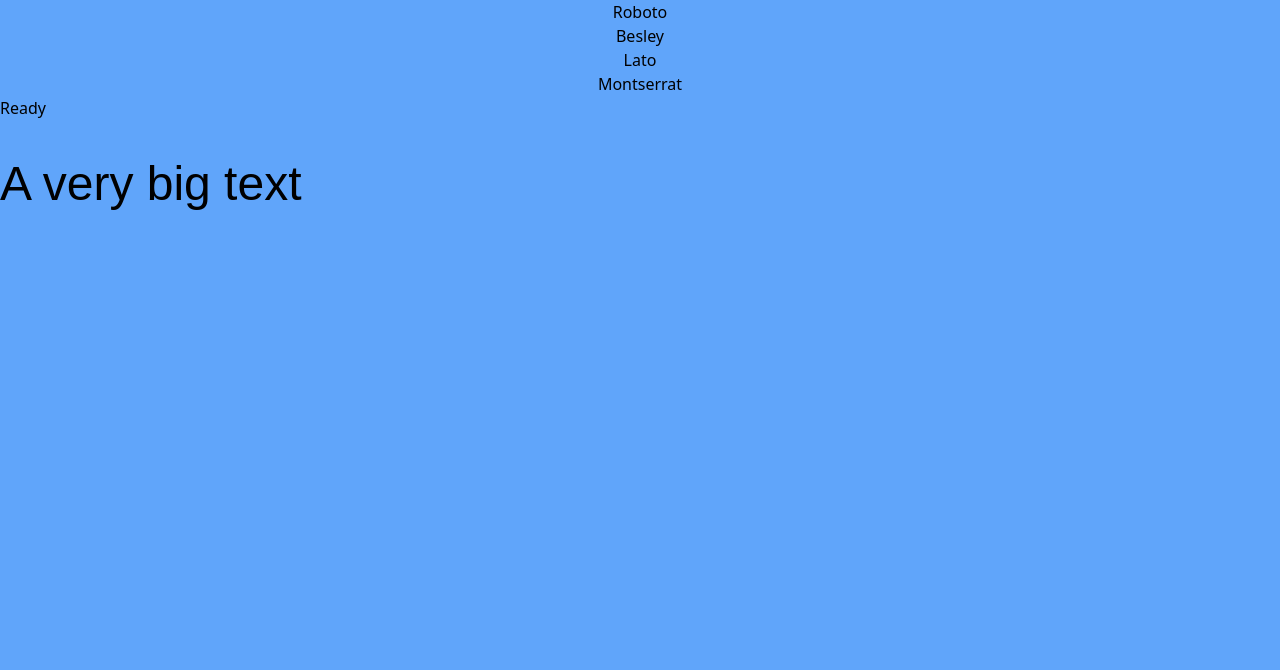
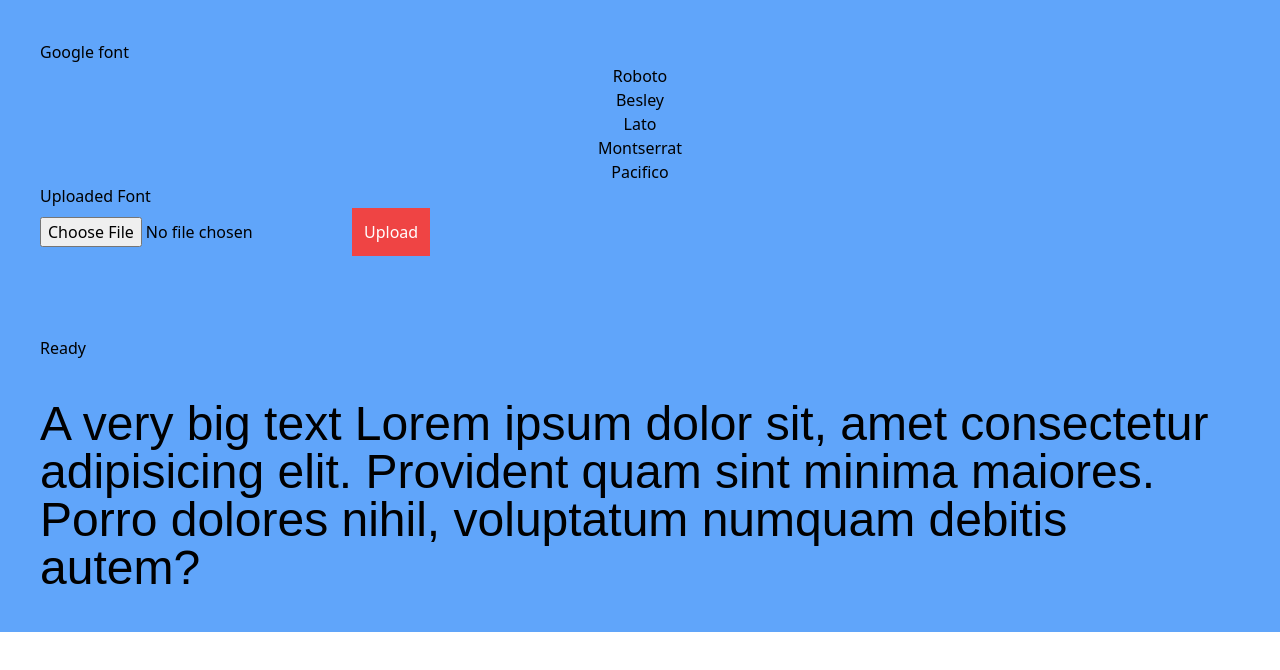
Before and after one commit to dominggo1999/feature-test, a React (Create React App) app: page / in a window 1280 px wide. Shown: the top 670 px of the page. Built offline with nearby package versions, Linux system fonts and the light colour scheme.

Commit message:
upload font

```diff
--- a/src/App.js
+++ b/src/App.js
@@ -9,10 +9,13 @@ const App = () => {
     'Besley',
     'Lato',
     'Montserrat',
+    'Pacifico',
   ]);
+  const [uploadedFontList, setUploadedFontList] = useState([]);
   const [loading, setLoading] = useState(false);
   const [activeFont, setActiveFont] = useState('sans-serif');
   const [loadedFont, setLoadedFont] = useState([]);
+  const ref = useRef();
 
   const loadFont = (fontFamily) => {
     setLoading(true);
@@ -48,8 +51,33 @@ const App = () => {
     }
   };
 
+  const handleSubmit = async (e) => {
+    e.preventDefault();
+
+    const fileInput = ref.current.files;
+
+    const file = fileInput[0];
+    const data = await file.arrayBuffer();
+    const fontFamily = file.name.split('.')[0];
+    if(fileInput.length && uploadedFontList.indexOf(fontFamily) === -1) {
+      const font = new FontFace(fontFamily, data);
+      await font.load();
+      document.fonts.add(font);
+
+      // Add font to list
+      setUploadedFontList([
+        ...uploadedFontList,
+        fontFamily,
+      ]);
+    }else{
+      console.log('font is already exists');
+    }
+    ref.current.value = '';
+  };
+
   return (
-    <div className="bg-blue-400 w-full h-screen">
+    <div className="bg-blue-400 w-full p-10">
+      <h1>Google font</h1>
       <ul className="w-full flex flex-col justify-center">
         {
           fontList.map((f) => {
@@ -64,6 +92,33 @@ const App = () => {
         }
       </ul>
 
+      <h1>Uploaded Font</h1>
+      <form onSubmit={handleSubmit}>
+        <input
+          type="file"
+          ref={ref}
+          required
+        />
+        <button
+          className="bg-red-500 text-white p-3"
+          type="submit"
+        >Upload
+        </button>
+      </form>
+      <ul className="mb-20 w-full flex flex-col justify-center">
+        {
+          uploadedFontList && uploadedFontList.map((font) => {
+            return (
+              <button
+                onClick={() => setActiveFont(font)}
+                key={`font-${font}`}
+              >{font}
+              </button>
+            );
+          })
+        }
+      </ul>
+
       {/* Content */}
       {loading ? <h1>Loading</h1> : <h1>Ready</h1> }
       <h1
@@ -71,7 +126,7 @@ const App = () => {
           fontFamily: activeFont,
         }}
         className="text-5xl mt-10"
-      >A very big text
+      >A very big text Lorem ipsum dolor sit, amet consectetur adipisicing elit. Provident quam sint minima maiores. Porro dolores nihil, voluptatum numquam debitis autem?
       </h1>
     </div>
   );
```
